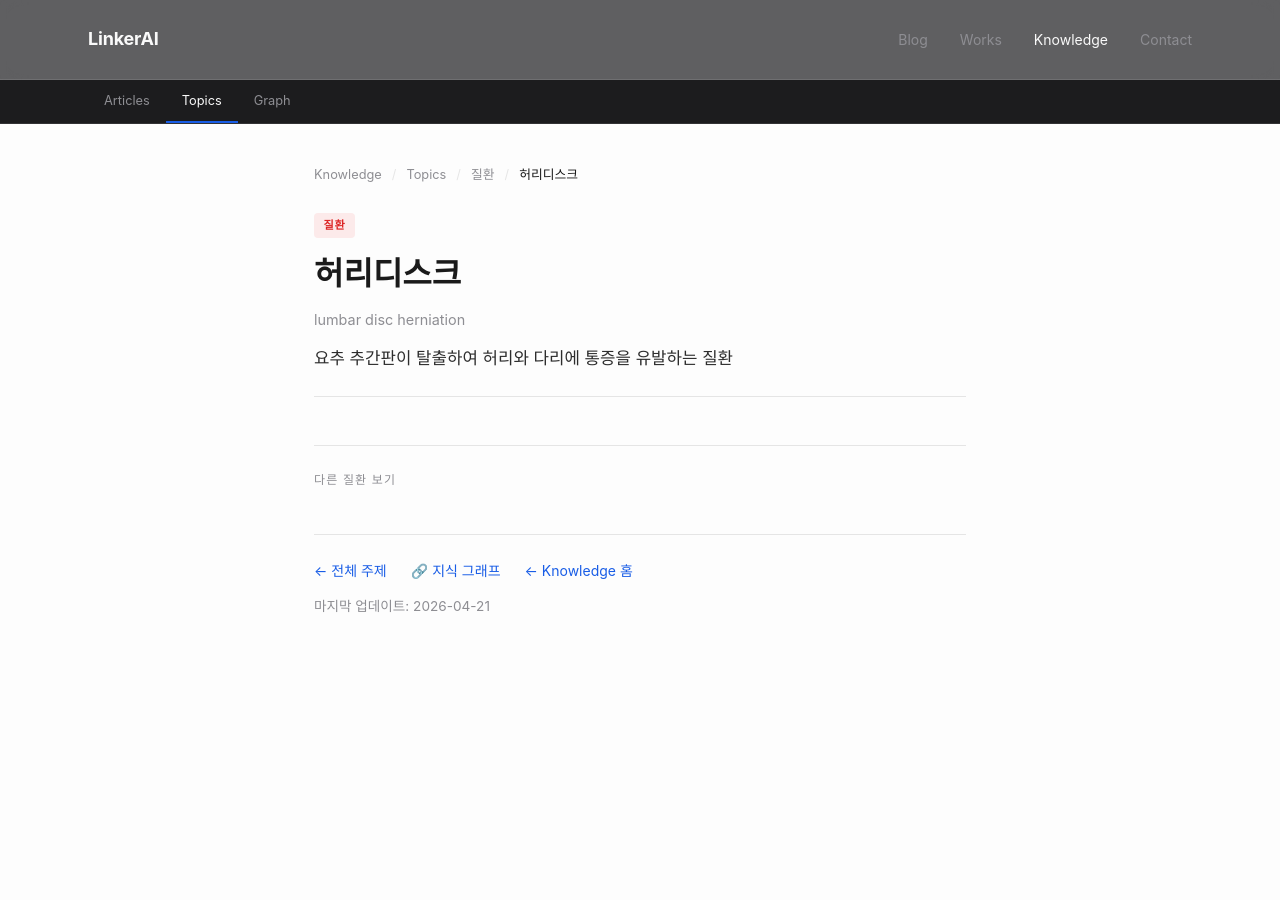
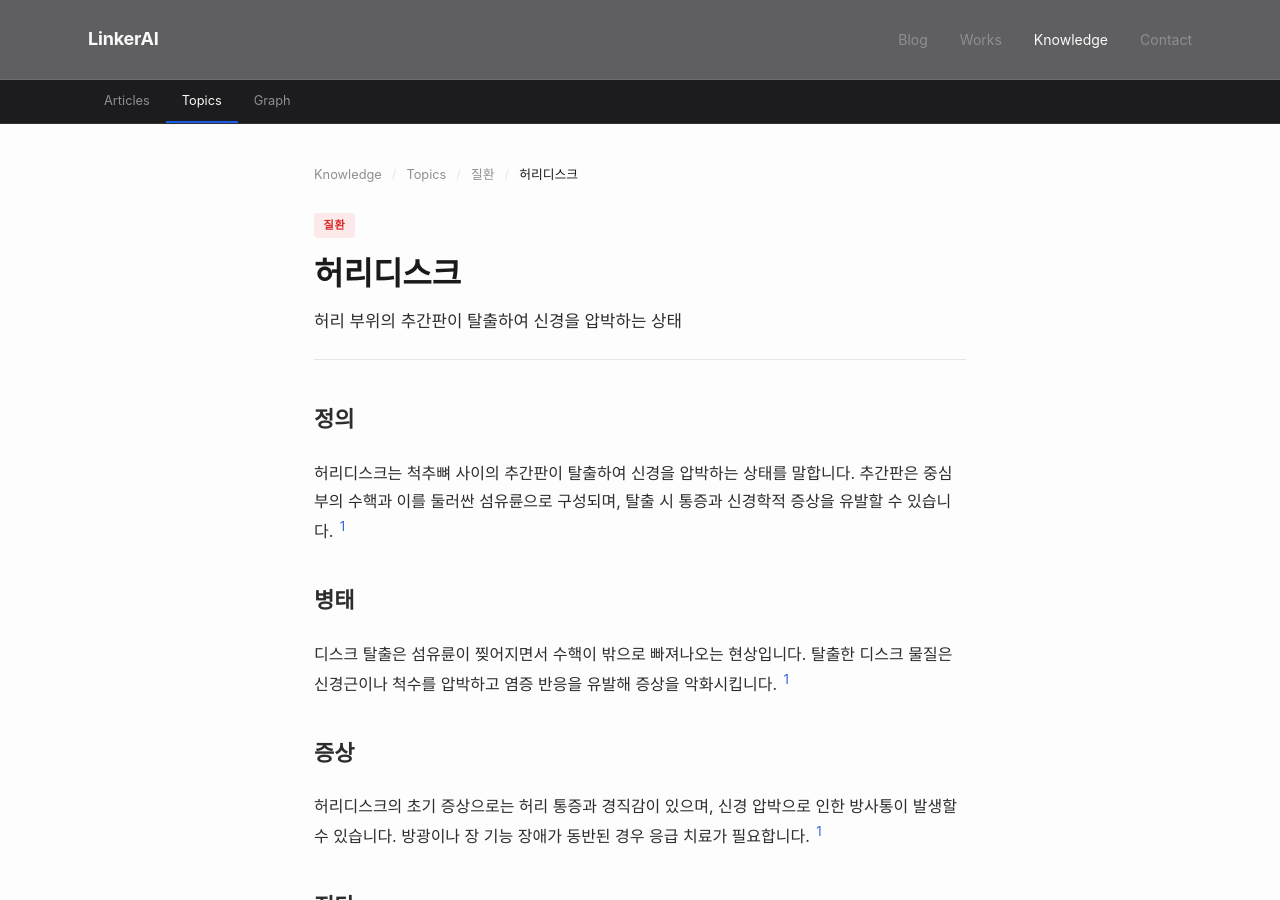
Before and after one commit to feelharmony/linkare-medical-knowledge, a Jekyll site: the page built from conditions/lumbar-disc-herniation.md, in a window 1280 px wide and 900 px high. Built offline with Jekyll 4.4.1, drawn with Linux system fonts in a browser that asks for light colours; some web fonts are replaced; some of the changed text lies outside the part shown.

Commit message:
update entity: 허리디스크 (lumbar-disc-herniation)

```diff
--- a/conditions/lumbar-disc-herniation.md
+++ b/conditions/lumbar-disc-herniation.md
@@ -3,8 +3,35 @@ layout: entity-hub
 entity_id: lumbar-disc-herniation
 entity_type: condition
 permalink: /conditions/lumbar-disc-herniation/
-title: "허리디스크"
-title_en: "lumbar disc herniation"
-description: "요추 추간판이 탈출하여 허리와 다리에 통증을 유발하는 질환"
-robots: "noindex, follow"
+title: 허리디스크
+description: 허리 부위의 추간판이 탈출하여 신경을 압박하는 상태
+last_reviewed: '2026-04-21'
+source_count: 0
+version: 2
 ---
+## 정의
+허리디스크는 척추뼈 사이의 추간판이 탈출하여 신경을 압박하는 상태를 말합니다. 추간판은 중심부의 수핵과 이를 둘러싼 섬유륜으로 구성되며, 탈출 시 통증과 신경학적 증상을 유발할 수 있습니다. [^1]
+
+## 병태
+디스크 탈출은 섬유륜이 찢어지면서 수핵이 밖으로 빠져나오는 현상입니다. 탈출한 디스크 물질은 신경근이나 척수를 압박하고 염증 반응을 유발해 증상을 악화시킵니다. [^1]
+
+## 증상
+허리디스크의 초기 증상으로는 허리 통증과 경직감이 있으며, 신경 압박으로 인한 방사통이 발생할 수 있습니다. 방광이나 장 기능 장애가 동반된 경우 응급 치료가 필요합니다. [^1]
+
+## 진단
+허리디스크 진단은 병력 청취와 신경학적 검사, MRI 및 CT 영상 검사를 통해 이루어집니다. MRI는 디스크 탈출의 위치와 정도를 가장 정확하게 보여주며, CT는 뼈의 구조를 보는 데 유용합니다. [^1]
+
+## 치료
+대부분의 허리디스크는 보존적 치료로 호전됩니다. 초기 6~12주간 비스테로이드 항염증제와 물리치료를 권장하며, 운동과 재활을 통해 척추 안정성을 높입니다. 수술은 보존적 치료 실패 시 고려됩니다. [^1]
+
+## 예후
+허리디스크의 예후는 증상의 지속 기간에 따라 달라집니다. 6주 이내에 치료를 시작한 환자의 회복률이 가장 높으며, 3개월 이상 지속된 경우 완전 회복이 어려울 수 있습니다. [^1]
+
+---
+
+## Citations
+[^1]: [ansimpainfree.kr/blog/df09dd16-391f-4453-a8f3-2e241f254522](https://ansimpainfree.kr/blog/df09dd16-391f-4453-a8f3-2e241f254522)
+[^2]: [ansimpainfree.kr/en/blog/herniated-lumbar-disc-causes-symptoms-diagnosis](https://ansimpainfree.kr/en/blog/herniated-lumbar-disc-causes-symptoms-diagnosis)
+
+## Changelog
+- 2026-04-21 v2: 정의 new, 병태 new, 증상 new, 진단 new, 치료 new, 예후 new
```
